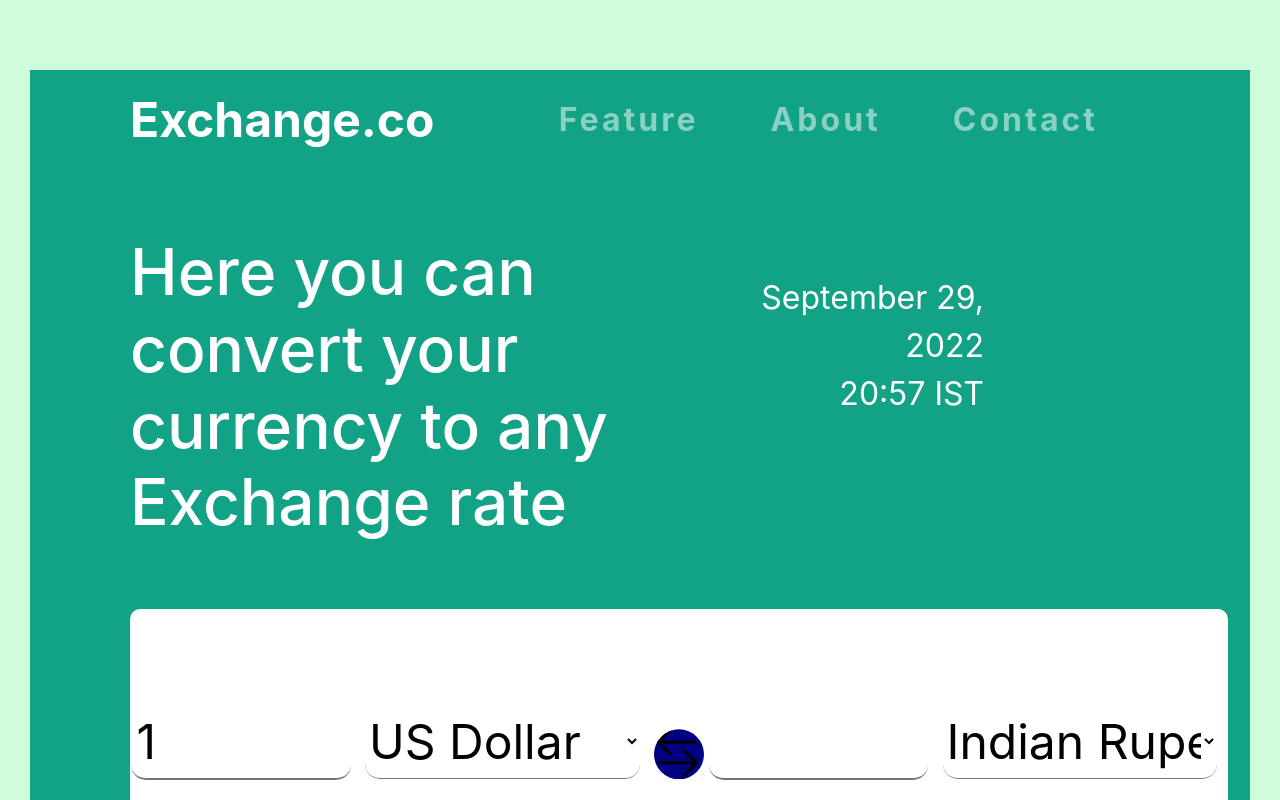
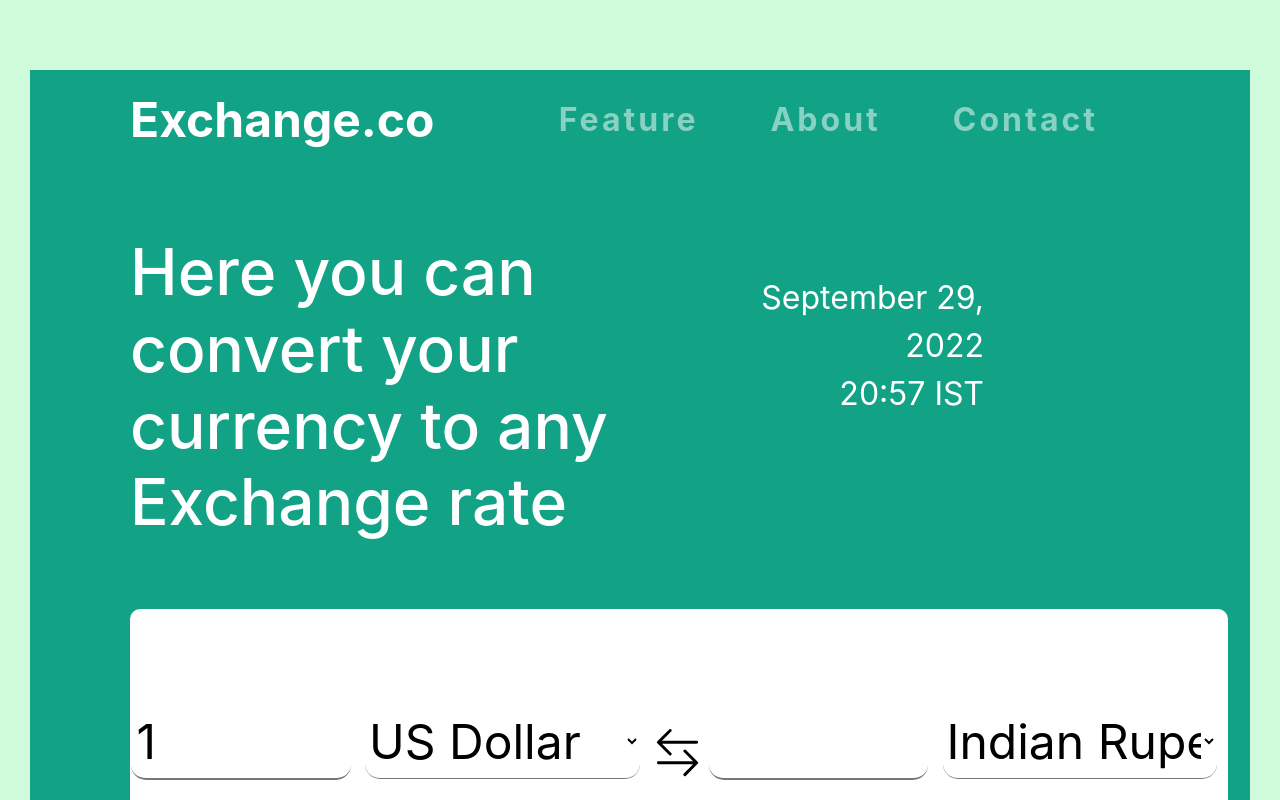
Before and after one commit to akashyap25/Web, a plain HTML site: page index.html in a window 1280 px wide. Shown: the top 800 px of the page. Drawn offline with nearby package versions, Linux system fonts and the light colour scheme; no server answers.

Commit message:
Update style.css

```diff
--- a/style.css
+++ b/style.css
@@ -196,8 +196,8 @@ p{
 }
 
 #swap{
-    background-color: navy;
-    clip-path: circle();
+    background-color: #fff;
+
 
 }
 
```
